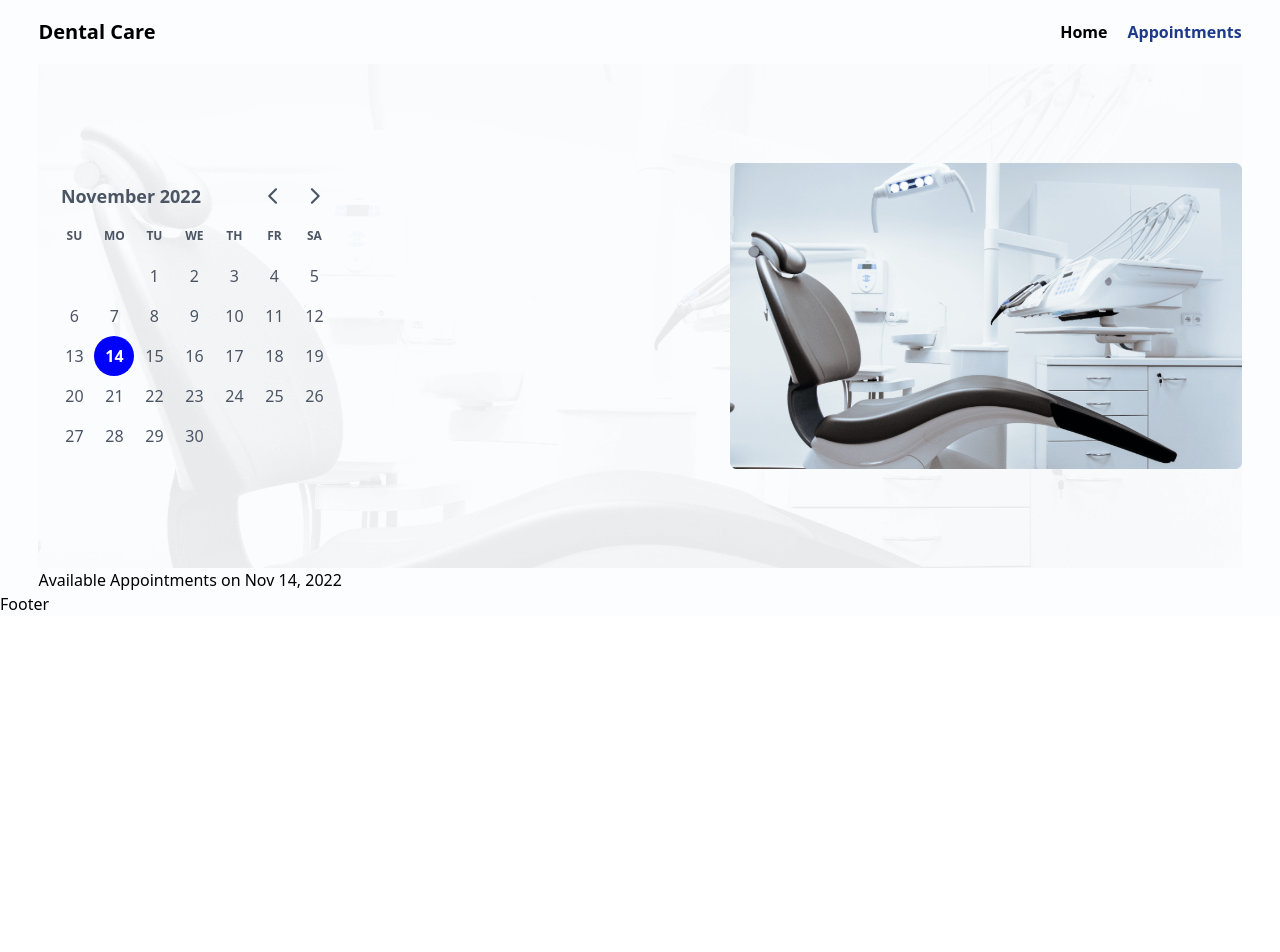
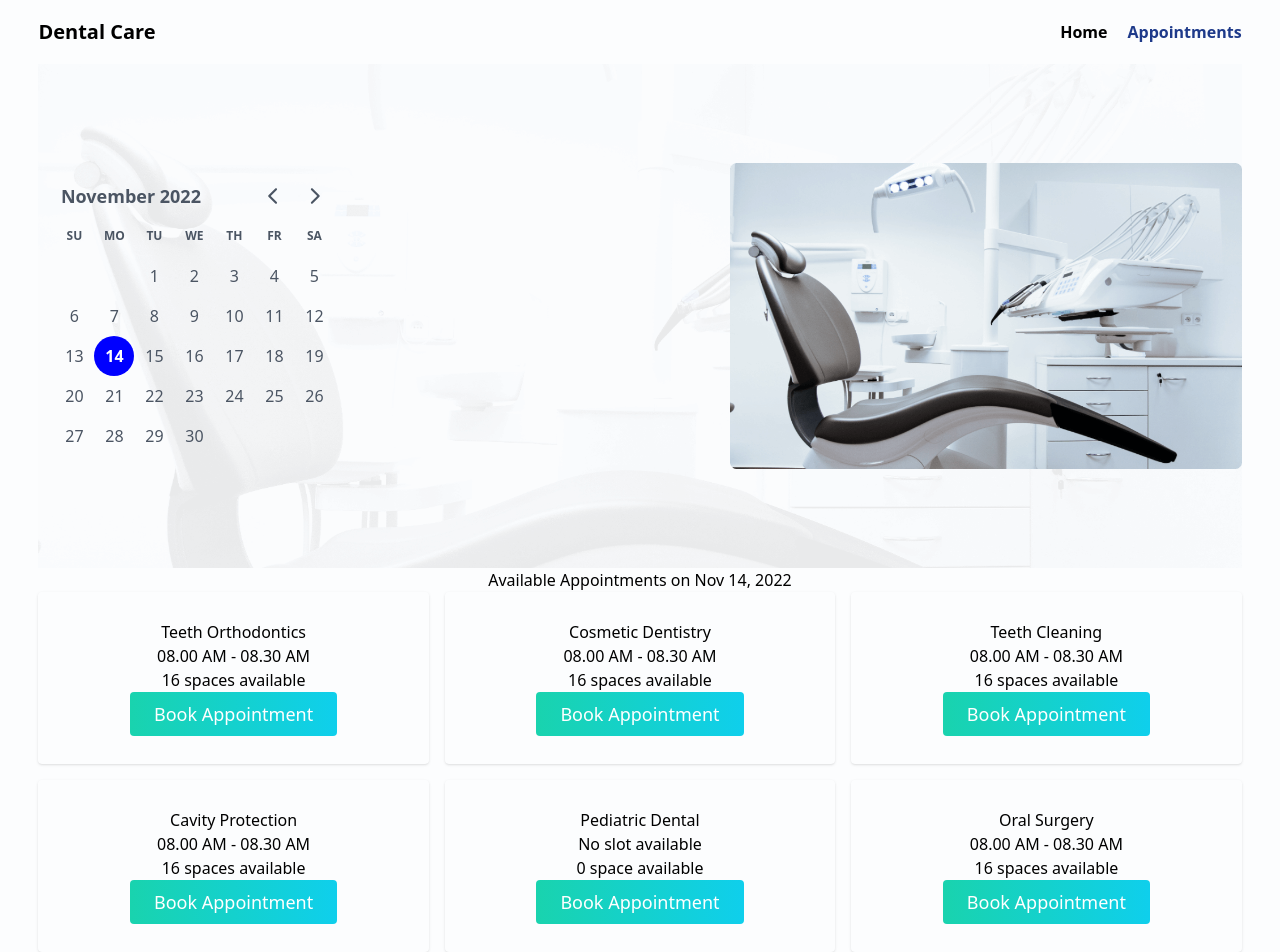
Before and after one commit to abhiskg/dental-care, a React (Vite) app in the folder frontend/: page /appointment in a window 1280 px wide. Shown: the top 952 px of the page. Before the commit the page ends 800 px from the top, so only its background shows below. Built offline with nearby package versions, Linux system fonts and the light colour scheme.

Commit message:
Available slot data loaded using rqt

```diff
--- a/frontend/package.json
+++ b/frontend/package.json
@@ -9,6 +9,8 @@
     "preview": "vite preview"
   },
   "dependencies": {
+    "@tanstack/react-query": "^4.16.1",
+    "@tanstack/react-query-devtools": "^4.16.1",
     "date-fns": "^2.29.3",
     "react": "^18.2.0",
     "react-day-picker": "^8.3.6",
--- /dev/null
+++ b/frontend/public/appointmentOptions.json
@@ -0,0 +1,117 @@
+[
+  {
+    "_id": "1",
+    "name": "Teeth Orthodontics",
+    "slots": [
+      "08.00 AM - 08.30 AM",
+      "08.30 AM - 09.00 AM",
+      "09.00 AM - 9.30 AM",
+      "09.30 AM - 10.00 AM",
+      "10.00 AM - 10.30 AM",
+      "10.30 AM - 11.00 AM",
+      "11.00 AM - 11.30 AM",
+      "11.30 AM - 12.00 AM",
+      "1.00 PM - 1.30 PM",
+      "1.30 PM - 2.00 PM",
+      "2.00 PM - 2.30 PM",
+      "2.30 PM - 3.00 PM",
+      "3.00 PM - 3.30 PM",
+      "3.30 PM - 4.00 PM",
+      "4.00 PM - 4.30 PM",
+      "4.30 PM - 5.00 PM"
+    ]
+  },
+  {
+    "_id": "2",
+    "name": "Cosmetic Dentistry",
+    "slots": [
+      "08.00 AM - 08.30 AM",
+      "08.30 AM - 09.00 AM",
+      "09.00 AM - 9.30 AM",
+      "09.30 AM - 10.00 AM",
+      "10.00 AM - 10.30 AM",
+      "10.30 AM - 11.00 AM",
+      "11.00 AM - 11.30 AM",
+      "11.30 AM - 12.00 AM",
+      "1.00 PM - 1.30 PM",
+      "1.30 PM - 2.00 PM",
+      "2.00 PM - 2.30 PM",
+      "2.30 PM - 3.00 PM",
+      "3.00 PM - 3.30 PM",
+      "3.30 PM - 4.00 PM",
+      "4.00 PM - 4.30 PM",
+      "4.30 PM - 5.00 PM"
+    ]
+  },
+  {
+    "_id": "3",
+    "name": "Teeth Cleaning",
+    "slots": [
+      "08.00 AM - 08.30 AM",
+      "08.30 AM - 09.00 AM",
+      "09.00 AM - 9.30 AM",
+      "09.30 AM - 10.00 AM",
+      "10.00 AM - 10.30 AM",
+      "10.30 AM - 11.00 AM",
+      "11.00 AM - 11.30 AM",
+      "11.30 AM - 12.00 AM",
+      "1.00 PM - 1.30 PM",
+      "1.30 PM - 2.00 PM",
+      "2.00 PM - 2.30 PM",
+      "2.30 PM - 3.00 PM",
+      "3.00 PM - 3.30 PM",
+      "3.30 PM - 4.00 PM",
+      "4.00 PM - 4.30 PM",
+      "4.30 PM - 5.00 PM"
+    ]
+  },
+  {
+    "_id": "4",
+    "name": "Cavity Protection",
+    "slots": [
+      "08.00 AM - 08.30 AM",
+      "08.30 AM - 09.00 AM",
+      "09.00 AM - 9.30 AM",
+      "09.30 AM - 10.00 AM",
+      "10.00 AM - 10.30 AM",
+      "10.30 AM - 11.00 AM",
+      "11.00 AM - 11.30 AM",
+      "11.30 AM - 12.00 AM",
+      "1.00 PM - 1.30 PM",
+      "1.30 PM - 2.00 PM",
+      "2.00 PM - 2.30 PM",
+      "2.30 PM - 3.00 PM",
+      "3.00 PM - 3.30 PM",
+      "3.30 PM - 4.00 PM",
+      "4.00 PM - 4.30 PM",
+      "4.30 PM - 5.00 PM"
+    ]
+  },
+  {
+    "_id": "5",
+    "name": "Pediatric Dental",
+    "slots": []
+  },
+  {
+    "_id": "6",
+    "name": "Oral Surgery",
+    "slots": [
+      "08.00 AM - 08.30 AM",
+      "08.30 AM - 09.00 AM",
+      "09.00 AM - 9.30 AM",
+      "09.30 AM - 10.00 AM",
+      "10.00 AM - 10.30 AM",
+      "10.30 AM - 11.00 AM",
+      "11.00 AM - 11.30 AM",
+      "11.30 AM - 12.00 AM",
+      "1.00 PM - 1.30 PM",
+      "1.30 PM - 2.00 PM",
+      "2.00 PM - 2.30 PM",
+      "2.30 PM - 3.00 PM",
+      "3.00 PM - 3.30 PM",
+      "3.30 PM - 4.00 PM",
+      "4.00 PM - 4.30 PM",
+      "4.30 PM - 5.00 PM"
+    ]
+  }
+]
--- a/frontend/src/App.tsx
+++ b/frontend/src/App.tsx
@@ -1,10 +1,17 @@
 import { RouterProvider } from "react-router-dom";
 import rootRoutes from "./routes/rootRoutes";
+import { ReactQueryDevtools } from "@tanstack/react-query-devtools";
+import { QueryClient, QueryClientProvider } from "@tanstack/react-query";
+
+const queryClient = new QueryClient();
 
 function App() {
   return (
     <div>
-      <RouterProvider router={rootRoutes} />
+      <QueryClientProvider client={queryClient}>
+        <RouterProvider router={rootRoutes} />
+        <ReactQueryDevtools initialIsOpen={false} position="bottom-right" />
+      </QueryClientProvider>
     </div>
   );
 }
--- /dev/null
+++ b/frontend/src/components/cards/AvailableOptionCard.tsx
@@ -0,0 +1,22 @@
+import { AvailableAppointmentsType } from "../../types/availableAppointmentsType";
+import PrimaryButton from "../ui/PrimaryButton";
+
+const AvailableOptionCard = ({
+  option,
+}: {
+  option: AvailableAppointmentsType;
+}) => {
+  const { name, slots } = option;
+  return (
+    <div className="shadow rounded flex justify-center py-7 px-3 flex-col items-center">
+      <h2>{name}</h2>
+      <div>{slots.length > 0 ? slots[0] : "No slot available"}</div>
+      <div>
+        {slots.length} {slots.length > 1 ? "spaces" : "space"} available
+      </div>
+      <PrimaryButton>Book Appointment</PrimaryButton>
+    </div>
+  );
+};
+
+export default AvailableOptionCard;
--- /dev/null
+++ b/frontend/src/components/ui/PrimaryButton.tsx
@@ -0,0 +1,9 @@
+const PrimaryButton = ({ children }: { children: React.ReactNode }) => {
+  return (
+    <button className="inline-flex text-white bg-gradient-to-r from-primary-100 to-primary-50 border-0 py-2 px-6 focus:outline-none rounded text-lg">
+      {children}
+    </button>
+  );
+};
+
+export default PrimaryButton;
--- /dev/null
+++ b/frontend/src/hooks/useAvailableAppointmentsData.ts
@@ -0,0 +1,18 @@
+import { useQuery } from "@tanstack/react-query";
+import { AvailableAppointmentsType } from "../types/availableAppointmentsType";
+
+const fetchAvailableAppointmentsData = async (): Promise<
+  AvailableAppointmentsType[]
+> => {
+  const res = await fetch("appointmentOptions.json");
+  if (!res.ok) {
+    throw new Error("Network response was not ok");
+  }
+  return res.json();
+};
+
+export const useAvailableAppointmentsData = () => {
+  return useQuery(["available-appointments"], fetchAvailableAppointmentsData);
+};
+
+export default useAvailableAppointmentsData;
--- a/frontend/src/pages/appointment/section/AvailableAppointments.tsx
+++ b/frontend/src/pages/appointment/section/AvailableAppointments.tsx
@@ -1,15 +1,27 @@
 import { format } from "date-fns";
+import AvailableOptionCard from "../../../components/cards/AvailableOptionCard";
+import useAvailableAppointmentsData from "../../../hooks/useAvailableAppointmentsData";
 
 const AvailableAppointments = ({
   selectedDate,
 }: {
   selectedDate: Date | undefined;
 }) => {
+  const { data } = useAvailableAppointmentsData();
+  console.log(data);
   return (
     <div>
       {selectedDate && (
-        <p>Available Appointments on {format(selectedDate, "PP")}</p>
+        <p className="text-center">
+          Available Appointments on {format(selectedDate, "PP")}
+        </p>
       )}
+      <div className="grid grid-cols-3 gap-4">
+        {data &&
+          data.map((option) => (
+            <AvailableOptionCard key={option._id} option={option} />
+          ))}
+      </div>
     </div>
   );
 };
--- a/frontend/src/pages/home/section/Hero.tsx
+++ b/frontend/src/pages/home/section/Hero.tsx
@@ -1,4 +1,5 @@
 import chair from "../../../assets/images/chair.png";
+import PrimaryButton from "../../../components/ui/PrimaryButton";
 
 const Hero = () => {
   return (
@@ -16,9 +17,7 @@ const Hero = () => {
             hexagon try-hard chambray.
           </p>
           <div className="flex justify-center">
-            <button className="inline-flex text-white bg-gradient-to-r from-primary-100 to-primary-50 border-0 py-2 px-6 focus:outline-none hover:bg-indigo-600 rounded text-lg">
-              Get Started
-            </button>
+            <PrimaryButton>Get Started</PrimaryButton>
           </div>
         </div>
         <div className="lg:max-w-lg lg:w-full md:w-1/2 w-5/6">
--- a/frontend/src/pages/home/section/Services.tsx
+++ b/frontend/src/pages/home/section/Services.tsx
@@ -3,6 +3,7 @@ import whitening from "../../../assets/images/whitening.png";
 import fluoride from "../../../assets/images/fluoride.png";
 import treatment from "../../../assets/images/treatment.png";
 import ServiceCard from "../../../components/cards/ServiceCard";
+import PrimaryButton from "../../../components/ui/PrimaryButton";
 
 const Services = () => {
   const serviceData = [
@@ -52,9 +53,7 @@ const Services = () => {
             here', making it look like readable English. Many desktop publishing
             packages and web page
           </p>
-          <button className="inline-flex text-white bg-gradient-to-r from-primary-100 to-primary-50 border-0 py-2 px-6 focus:outline-none hover:bg-indigo-600 rounded text-lg">
-            Get Started
-          </button>
+          <PrimaryButton>Get Started</PrimaryButton>
         </div>
         <div className="mt-10 lg:mt-0 lg:col-start-1 lg:row-start-1">
           <img
--- /dev/null
+++ b/frontend/src/types/availableAppointmentsType.ts
@@ -0,0 +1,5 @@
+export interface AvailableAppointmentsType {
+  _id: string;
+  name: string;
+  slots: string[];
+}
```
Also changed, not shown: 1 other file (tests, documents, lock files or other folders).
